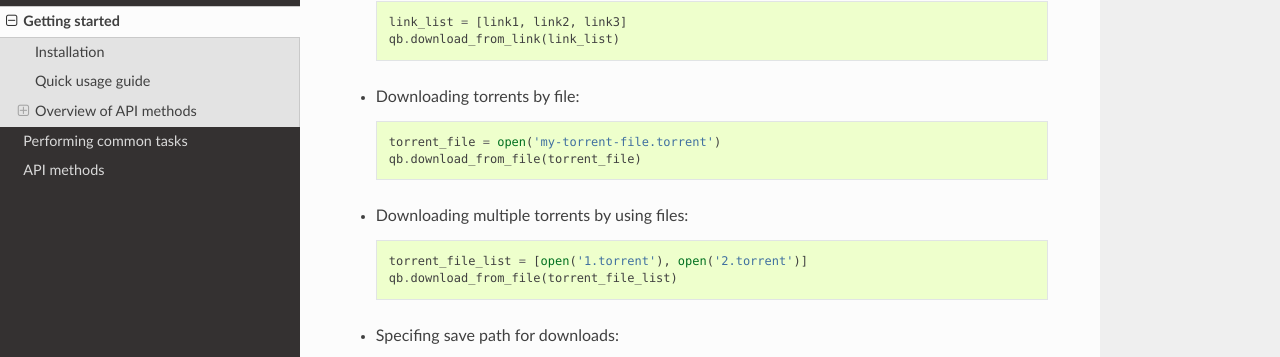
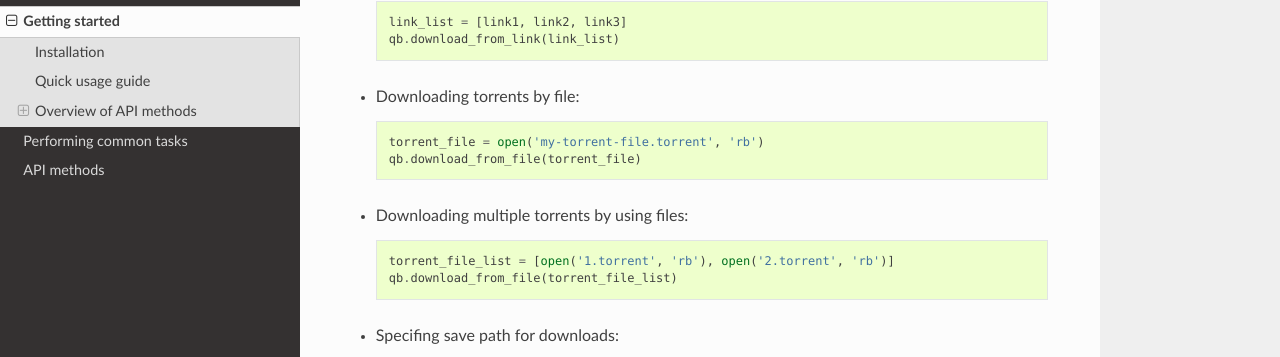
Before and after one commit to v1k45/python-qBittorrent, a Sphinx documentation site: the page built from docs/intro.rst, in a window 1280 px wide and 900 px high, scrolled down 1553 px. Shown: the part 125-482 px from the top of the window. Built offline with Sphinx 7.4.7 and the Read the Docs theme 2.0.0, drawn with Linux system fonts in a browser that asks for light colours.

Commit message:
Updated docs

```diff
--- a/README.rst
+++ b/README.rst
@@ -89,12 +89,12 @@ Downloading torrents
 
 - Downloading torrents by file::
 
-    torrent_file = open('my-torrent-file.torrent')
+    torrent_file = open('my-torrent-file.torrent', 'rb')
     qb.download_from_file(torrent_file)
 
 - Downloading multiple torrents by using files::
 
-    torrent_file_list = [open('1.torrent'), open('2.torrent')]
+    torrent_file_list = [open('1.torrent', 'rb'), open('2.torrent', 'rb')]
     qb.download_from_file(torrent_file_list)
 
 - Specifing save path for downloads::
--- a/docs/intro.rst
+++ b/docs/intro.rst
@@ -77,12 +77,12 @@ Downloading torrents
 
 - Downloading torrents by file::
 
-    torrent_file = open('my-torrent-file.torrent')
+    torrent_file = open('my-torrent-file.torrent', 'rb')
     qb.download_from_file(torrent_file)
 
 - Downloading multiple torrents by using files::
 
-    torrent_file_list = [open('1.torrent'), open('2.torrent')]
+    torrent_file_list = [open('1.torrent', 'rb'), open('2.torrent', 'rb')]
     qb.download_from_file(torrent_file_list)
 
 - Specifing save path for downloads::
```
